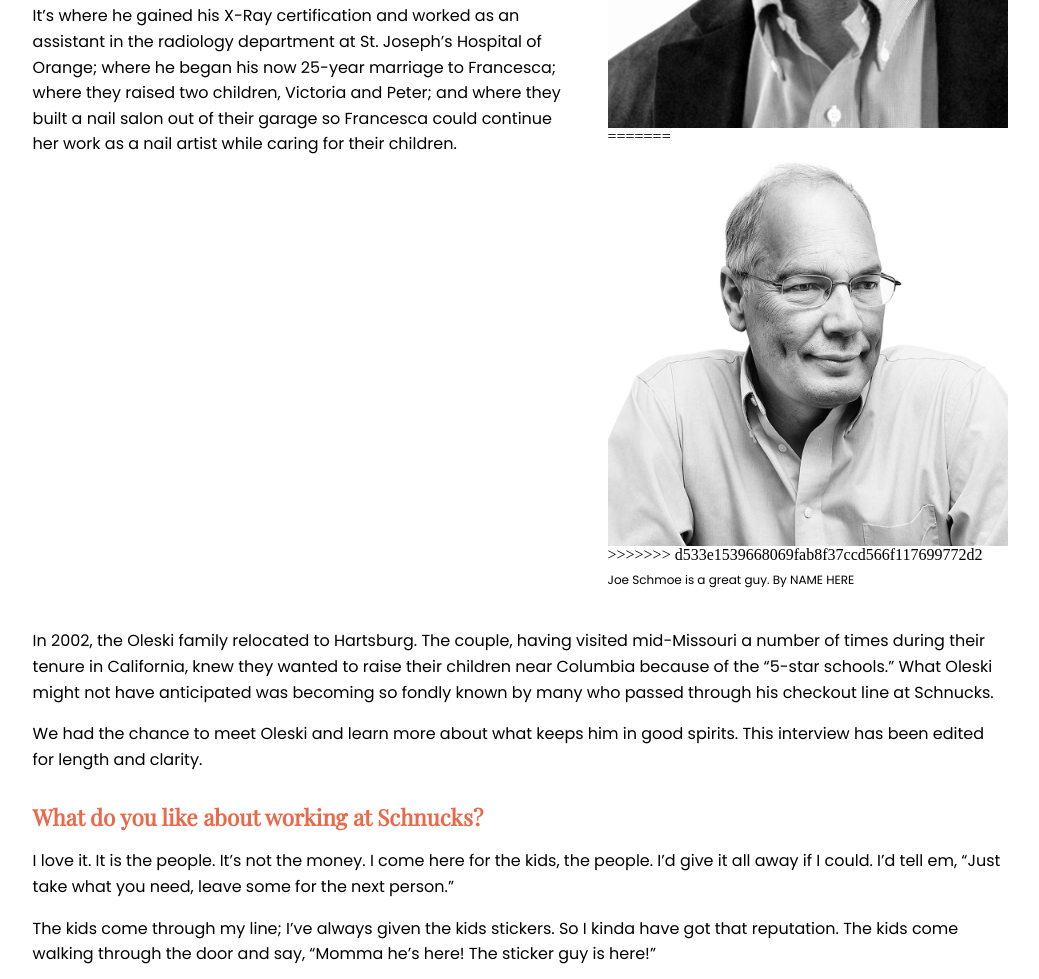
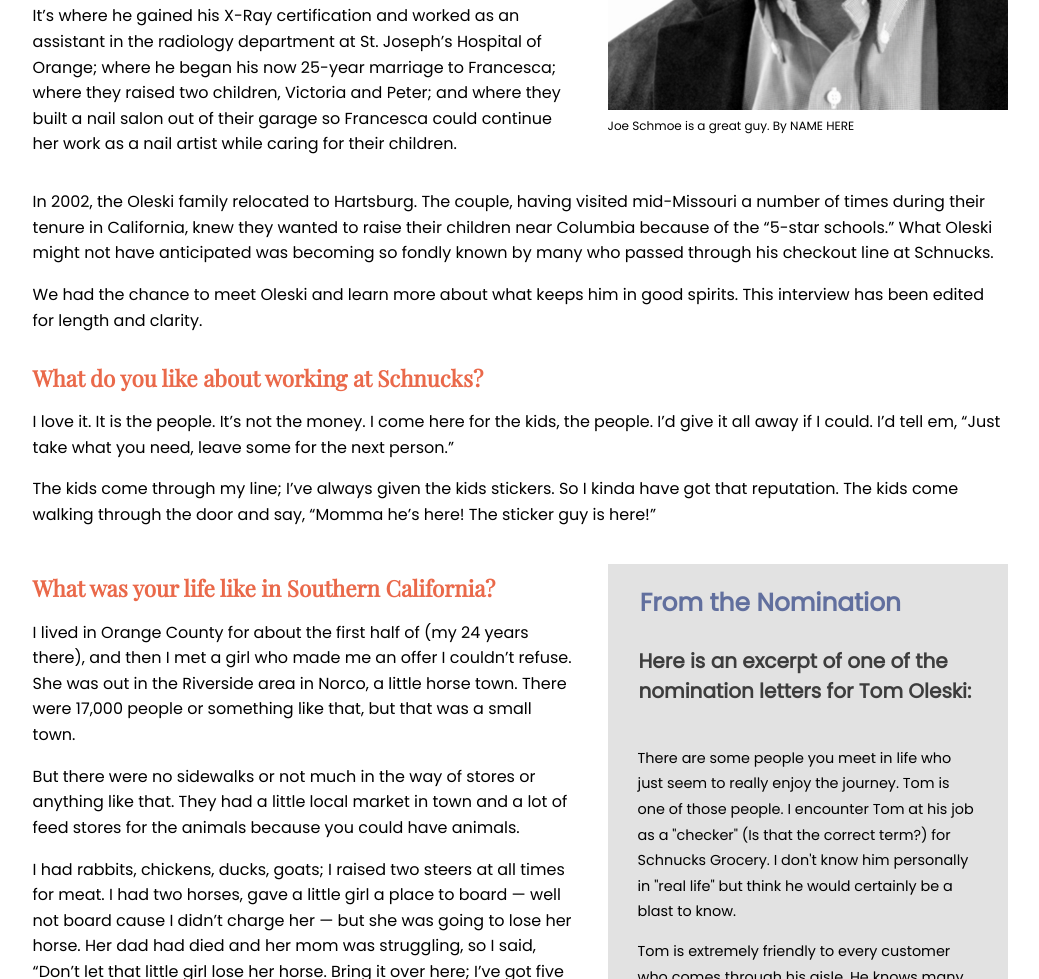
Before and after one commit to J4502-FS18/Progress-Awards, a plain HTML site: page joeschmoe.html in a window 1280 px wide. Shown: the part 626-1605 px from the top of the page, without its empty margins (120-1159 px from the left). Drawn offline with nearby package versions, Linux system fonts and the light colour scheme.

Commit message:
Joe Schmoe
Updated the image of joe on his individual page to a vertical, and made his picture a clickable link on the homepage.

```diff
--- a/joeschmoe.html
+++ b/joeschmoe.html
@@ -51,11 +51,7 @@
 </section>
 
 <section class="profile">
-<<<<<<< HEAD
 <img src="joeschmoe.jpg" alt="Joe Schmoe" position="center" style="width:400px;height:auto;">
-=======
-<img src="stock_9copy.jpg" alt="Joe Schmoe" position="center" style="width:100%;height:auto;">
->>>>>>> d533e1539668069fab8f37ccd566f117699772d2
 <p class="caption">Joe Schmoe is a great guy. By NAME HERE</p>
 </section>
 
```
Also changed, not shown: index.html (+2 -0 lines).
